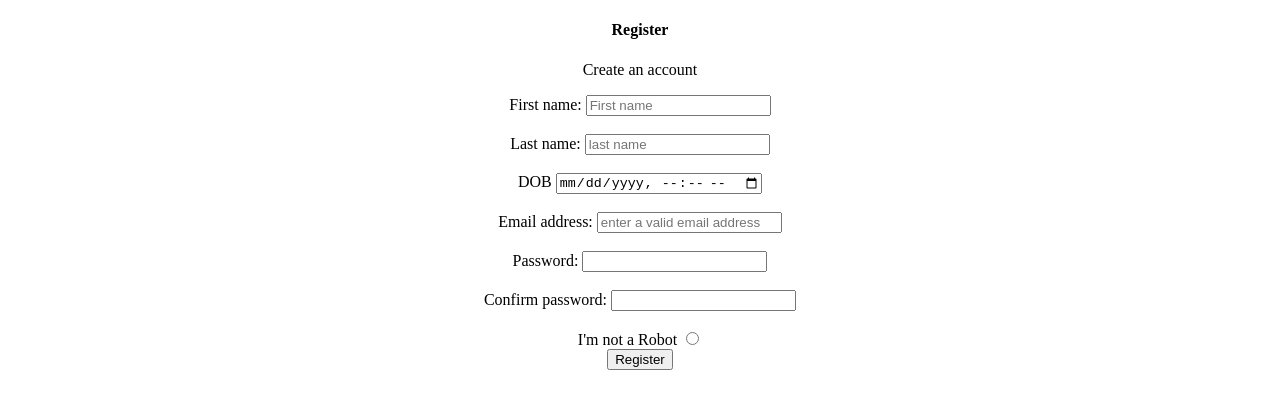
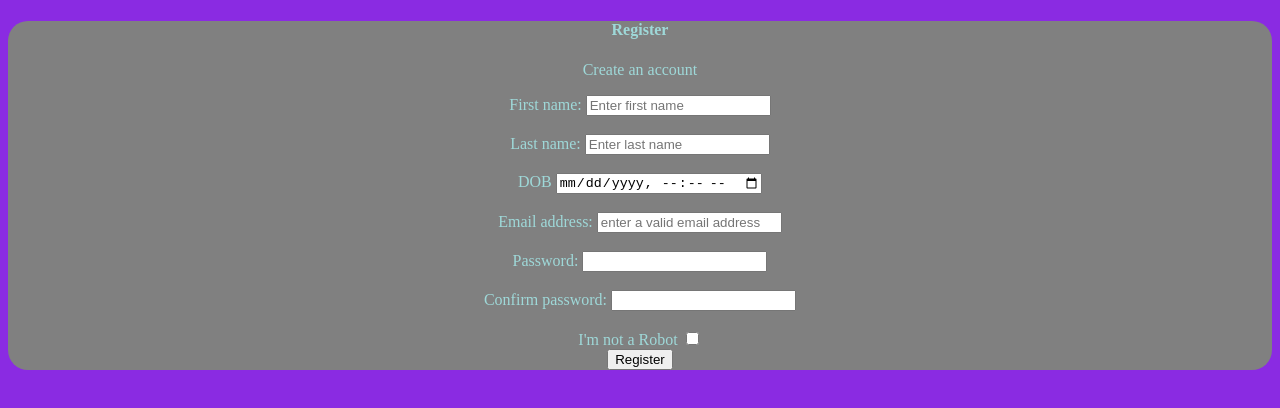
Before and after one commit to Eminem2212/ASS-CSS, a plain HTML site: page INDEX.html in a window 1280 px wide. Drawn offline with Linux system fonts and the light colour scheme.

Commit message:
second commit

```diff
--- a/INDEX.html
+++ b/INDEX.html
@@ -2,23 +2,23 @@
 <html>
 <head>
     <title>Registration Portal</title>
-<link rel="stylesheet.css">
+<link rel="stylesheet" href="spread.css">
 
 </head>
 <center>
 
 <body>
-    <form method="get" action="" class=" main-form" >
+    <form method="get" action="" class="reserve" >
         <h4>Register</h4>
         <p> Create an account</p>
-        <div>
+        <div id="Fstyle">
             <label for="Fname">First name:</label>
-            <input type="text" placeholder="First name">
+            <input type="text" placeholder="Enter first name">
         </div>
         <br>
         <div>
             <label for="Lname"> Last name:</label>
-            <input type="text" placeholder="last name">
+            <input type="text" placeholder="Enter last name">
             <br>
         </div>
         <br>
@@ -46,7 +46,7 @@
 <br>
 <div>
     <label for="I am not a robot"> I'm not a Robot </label>
-    <input type="radio" value="I'm not a robot">
+    <input type="checkbox" value="I'm not a robot">
 </div>
 <div>
     <input type="submit" value="Register">
--- /dev/null
+++ b/spread.css
@@ -0,0 +1,16 @@
+body {
+  background-color: blueviolet;
+  color: rgb(158, 216, 216);
+  border: black 20px;
+  justify-content: flex-end
+}
+
+#Fstyle{
+background-color: rgb(202, 187, 187)
+content: '\e8c2';
+}
+ .reserve{
+  background-color: grey;
+  border-radius: 20px;
+  margin-bottom;: content: '\e8b8';;
+}
--- a/stylesheet.css
+++ /dev/null
@@ -1,4 +0,0 @@
-body{
-  background-color: gray;
-  form font-family: Arial, "Helvetica Neue", Helvetica, sans-serif;
-}
```
